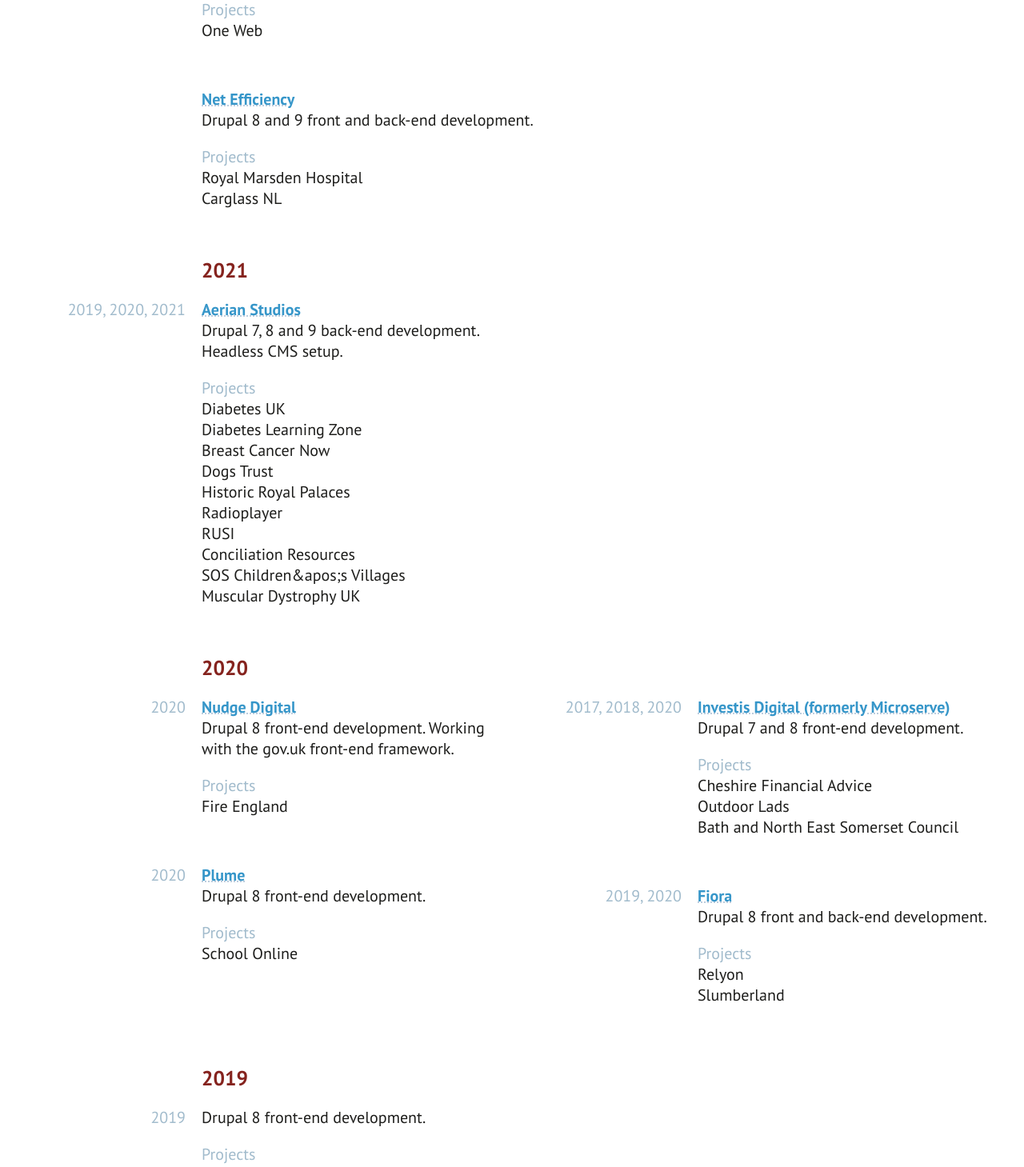
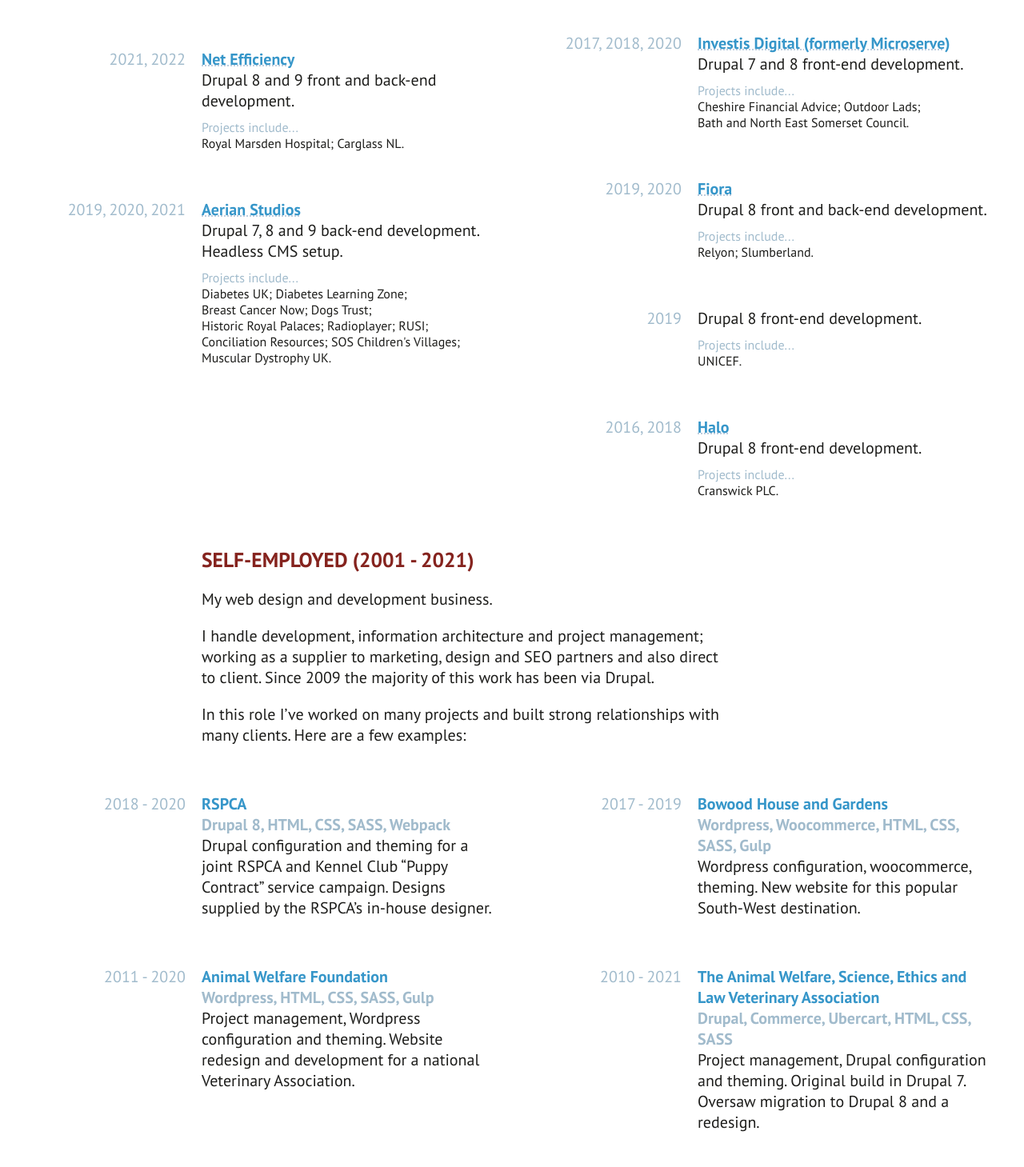
Before and after one commit to leopitt/leopitt, a React (Create React App) app in the folder docroot/app/: page / in a window 1280 px wide. Shown: the part 1827-3286 px from the top of the page at 80% size. Built offline with nearby package versions, Linux system fonts and the light colour scheme.

Commit message:
Added Agency and Self-employed Experience.

```diff
--- /dev/null
+++ b/docroot/app/src/components/ProjectList/ProjectList.css
@@ -0,0 +1,20 @@
+.c-project-list {
+  margin-top: -.5rem;
+}
+.c-project-list__list {
+  display: flex;
+  flex-direction: row;
+  flex-wrap: wrap;
+}
+
+.c-project-list__item {
+  white-space: nowrap;
+}
+
+.c-project-list__item::after {
+  content: ';\0000a0';
+}
+
+.c-project-list__item:last-child::after {
+  content: '.';
+}
--- a/docroot/app/src/components/ProjectList/ProjectList.js
+++ b/docroot/app/src/components/ProjectList/ProjectList.js
@@ -1,20 +1,21 @@
 import React from 'react'
 import PropTypes from 'prop-types'
+import './ProjectList.css'
 
 class ProjectList extends React.Component {
   render () {
     const itemList = []
 
     this.props.projects.forEach(item => {
-      itemList.push(<li>{item}</li>)
+      itemList.push(<li className={'c-project-list__item'}>{item}</li>)
     })
 
-    return <>
-      <h5 className={'t-heading-6'}>Projects</h5>
-      <ul>
+    return <div className={'c-project-list'}>
+      <h5 className={'t-heading-6 t-small'}>Projects include...</h5>
+      <ul className={'c-project-list__list t-small'}>
         {itemList}
       </ul>
-    </>
+    </div>
   }
 }
 
--- /dev/null
+++ b/docroot/app/src/css/layout/width.css
@@ -0,0 +1,3 @@
+.l-width-2\/3 {
+  width: 66%;
+}
--- a/docroot/app/src/css/styles.css
+++ b/docroot/app/src/css/styles.css
@@ -3,6 +3,7 @@
 @import './layout/container.css';
 @import './layout/grid.css';
 @import './layout/section.css';
+@import './layout/width.css';
 @import './settings/color.css';
 @import './settings/spacing.css';
 @import './theme/spacing.css';
--- a/docroot/app/src/css/theme/spacing.css
+++ b/docroot/app/src/css/theme/spacing.css
@@ -1,7 +1,3 @@
-.t-margin-bottom-1 {
-  margin-bottom: 1rem;
-}
-
 .t-margin-bottom-2 {
   margin-bottom: 2rem;
 }
--- a/docroot/app/src/sheets/Experience.js
+++ b/docroot/app/src/sheets/Experience.js
@@ -10,11 +10,12 @@ function Experience () {
   return (
     <>
       <Title level={2} title2={'Other Experience'}/>
-
-      <TitleRow>2022</TitleRow>
-
+      <TitleRow>Agency Experience (2006 - Present)</TitleRow>
+      <div className="l-columns">
         <Section>
           <ContentRow
+            label={'2022'}
+            labelLevel={6}
             content={<>
               <h4 className="t-heading-4"><AgencyLink id={'cti'}/></h4>
               <p>Drupal 8 and 9 front and back-end development.</p>
@@ -30,6 +31,8 @@ function Experience () {
         </Section>
         <Section>
           <ContentRow
+            label={'2022'}
+            labelLevel={6}
             content={<>
               <h4 className="t-heading-4"><AgencyLink id={'collective'}/></h4>
               <p>Drupal 8 and 9 back-end development.</p>
@@ -43,6 +46,8 @@ function Experience () {
         </Section>
         <Section>
           <ContentRow
+            label={'2021, 2022'}
+            labelLevel={6}
             content={<>
               <h4 className="t-heading-4"><AgencyLink id={'netefficiency'}/></h4>
               <p>Drupal 8 and 9 front and back-end development.</p>
@@ -55,10 +60,6 @@ function Experience () {
             </>}
           />
         </Section>
-
-      <TitleRow>2021</TitleRow>
-
-      <div className="l-columns">
         <Section>
           <ContentRow
             label={'2019, 2020, 2021'}
@@ -76,18 +77,13 @@ function Experience () {
                   'Radioplayer',
                   'RUSI',
                   'Conciliation Resources',
-                  'SOS Children&apos;s Villages',
+                  'SOS Children\'s Villages',
                   'Muscular Dystrophy UK'
                 ]}
               />
             </>}
           />
         </Section>
-      </div>
-
-      <TitleRow>2020</TitleRow>
-
-      <div className="l-columns">
         <Section>
           <ContentRow
             label={'2020'}
@@ -151,11 +147,6 @@ function Experience () {
             </>}
           />
         </Section>
-      </div>
-
-      <TitleRow>2019</TitleRow>
-
-      <div className="l-columns">
         <Section>
           <ContentRow
             label={'2019'}
@@ -171,11 +162,6 @@ function Experience () {
             </>}
           />
         </Section>
-      </div>
-
-      <TitleRow>2018</TitleRow>
-
-      <div className="l-columns">
         <Section>
           <ContentRow
             label={'2016, 2018'}
@@ -192,6 +178,65 @@ function Experience () {
           />
         </Section>
       </div>
+
+      <TitleRow>Self-employed (2001 - 2021)</TitleRow>
+      <div className={'l-section l-grid l-grid-item--span-full l-grid--gap'}>
+        <div className={'l-grid-item--second'}>
+          <div className={'l-width-2/3'}>
+            <p>My web design and development business.</p>
+            <p>I handle development, information architecture and project management; working as a supplier to marketing, design and SEO partners and also direct to client. Since 2009 the majority of this work has been via Drupal.</p>
+            <p>In this role I’ve worked on many projects and built strong relationships with many clients. Here are a few examples:</p>
+          </div>
+        </div>
+      </div>
+
+      <div className="l-columns">
+        <Section>
+          <ContentRow
+            label={'2018 - 2020'}
+            labelLevel={6}
+            content={<>
+              <h4 className={'t-heading-4'}>RSPCA</h4>
+              <h5 className={'t-heading-5'}>Drupal 8, HTML, CSS, SASS, Webpack</h5>
+              <p>Drupal configuration and theming for a joint RSPCA and Kennel Club &ldquo;Puppy Contract&rdquo; service campaign. Designs supplied by the RSPCA’s in-house designer.</p>
+            </>}
+          />
+        </Section>
+        <Section>
+          <ContentRow
+            label={'2011 - 2020'}
+            labelLevel={6}
+            content={<>
+              <h4 className={'t-heading-4'}>Animal Welfare Foundation</h4>
+              <h5 className={'t-heading-5'}>Wordpress, HTML, CSS, SASS, Gulp
+              </h5>
+              <p>Project management, Wordpress configuration and theming. Website redesign and development for a national Veterinary Association.</p>
+            </>}
+          />
+        </Section>
+        <Section>
+          <ContentRow
+            label={'2017 - 2019'}
+            labelLevel={6}
+            content={<>
+              <h4 className={'t-heading-4'}>Bowood House and Gardens</h4>
+              <h5 className={'t-heading-5'}>Wordpress, Woocommerce, HTML, CSS, SASS, Gulp</h5>
+              <p>Wordpress configuration, woocommerce, theming. New website for this popular South-West destination.</p>
+            </>}
+          />
+        </Section>
+        <Section>
+          <ContentRow
+            label={'2010 - 2021'}
+            labelLevel={6}
+            content={<>
+              <h4 className={'t-heading-4'}>The Animal Welfare, Science, Ethics and Law Veterinary Association</h4>
+              <h5 className={'t-heading-5'}>Drupal, Commerce, Ubercart, HTML, CSS, SASS</h5>
+              <p>Project management, Drupal configuration and theming. Original build in Drupal 7. Oversaw migration to Drupal 8 and a redesign.</p>
+            </>}
+          />
+        </Section>
+      </div>
     </>
   )
 }
```
Also changed, not shown: docroot/app/src/sheets/Front.js (indentation only). Lines whose indentation alone changed are shown as unchanged.
